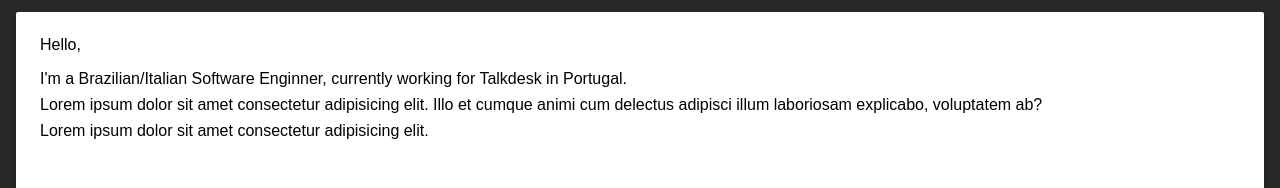
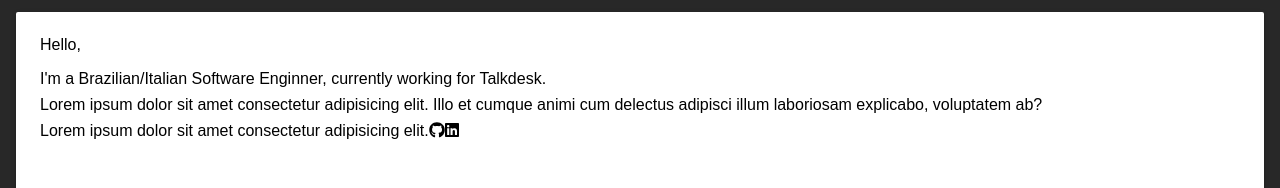
Before and after one commit to rrrahal/rafaelrahal.tech, a React (Create React App) app: page / in a window 1280 px wide. Shown: the part 358-546 px from the top of the page. Built offline with nearby package versions, Linux system fonts and the light colour scheme; what @splitbee/web would draw is missing.

Commit message:
add icons

```diff
--- a/src/components/PaperSheet/PaperSheet.js
+++ b/src/components/PaperSheet/PaperSheet.js
@@ -1,4 +1,7 @@
 import React from 'react'
+import { FontAwesomeIcon } from '@fortawesome/react-fontawesome'
+import { faGithub, faLinkedin } from '@fortawesome/free-brands-svg-icons'
+
 
 import './PaperSheet.css'
 
@@ -10,7 +13,7 @@
             Hello,
         </div>
         <div className="first-paragraph" role="textbox">
-            I'm a Brazilian/Italian Software Enginner, currently working for Talkdesk in Portugal.
+            I'm a Brazilian/Italian Software Enginner, currently working for Talkdesk.
         </div>
         <div className="second-paragraph" role="textbox">
             Lorem ipsum dolor sit amet consectetur adipisicing elit.
@@ -18,6 +21,8 @@
         </div>
         <div className="links" role="textbox">
             Lorem ipsum dolor sit amet consectetur adipisicing elit.
+            {<FontAwesomeIcon icon={faGithub} className="icon" />}
+            {<FontAwesomeIcon icon={faLinkedin} className="icon" />}
         </div>
       </div>
     </div>
```
